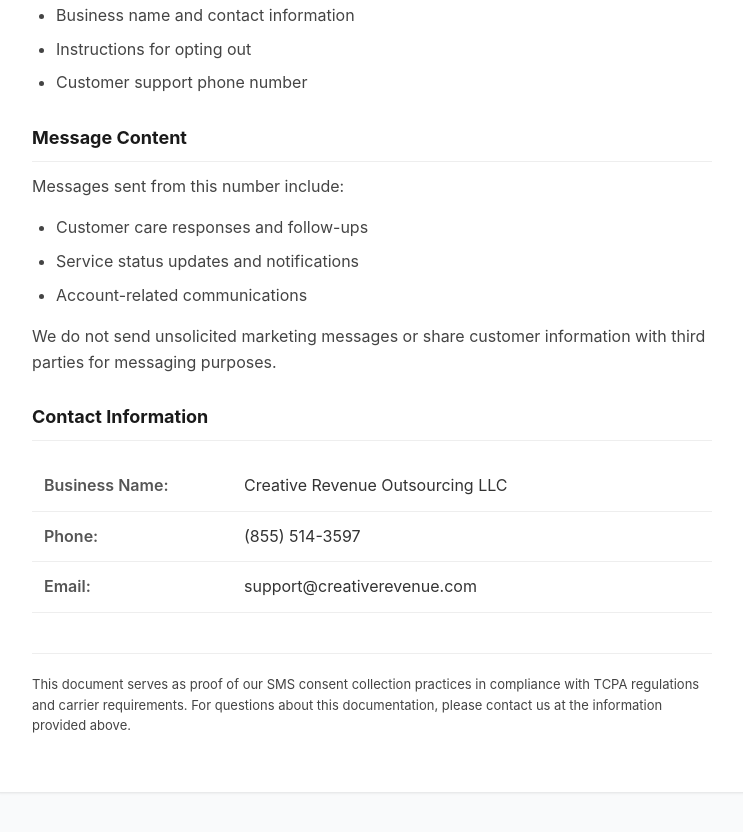
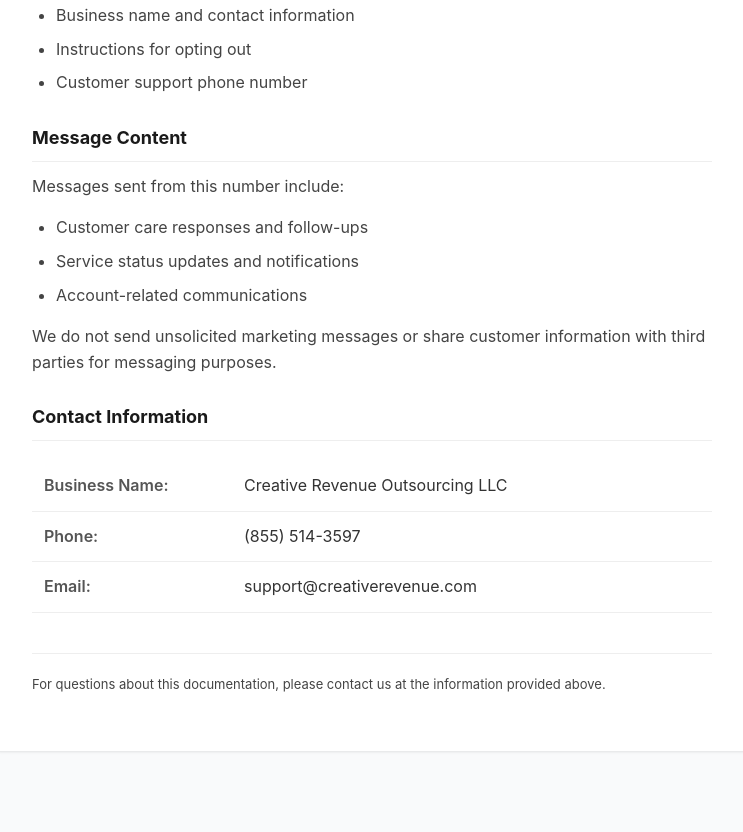
Before and after one commit to creative-ro/consent-docs, a plain HTML site: page index.html in a window 1280 px wide. Shown: the part 1664-2496 px from the top of the page, without its empty margins (268-1011 px from the left). After the commit the page ends 2455 px from the top, so only its background shows below. Drawn offline with Linux system fonts and the light colour scheme.

Commit message:
Update index.html

```diff
--- a/index.html
+++ b/index.html
@@ -191,7 +191,7 @@
         </table>
 
         <div class="footer">
-            <p>This document serves as proof of our SMS consent collection practices in compliance with TCPA regulations and carrier requirements. For questions about this documentation, please contact us at the information provided above.</p>
+            <p>For questions about this documentation, please contact us at the information provided above.</p>
         </div>
     </div>
 </body>
```
